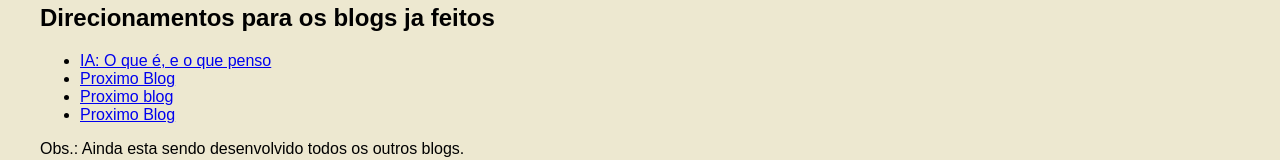
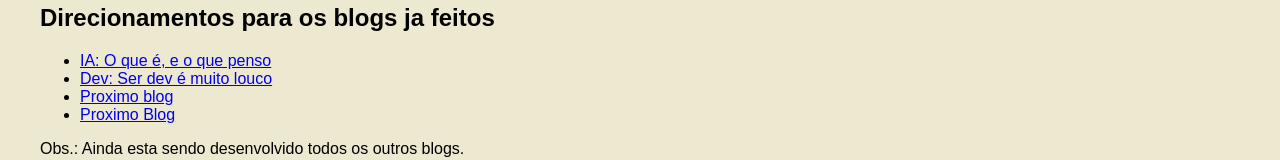
Before and after one commit to machadodeassisll76blip/Projeto-Blog, a plain HTML site: page index.html in a window 1280 px wide. Shown: the part 938-1098 px from the top of the page. Drawn offline with Linux system fonts and the light colour scheme.

Commit message:
Update blog links in index.html

```diff
--- a/index.html
+++ b/index.html
@@ -41,7 +41,7 @@
     <h2>Direcionamentos para os blogs ja feitos</h2>
         <ul>
             <li><a href="https://machadodeassisll76blip.github.io/Blog.pag1/" target="_blank">IA: O que é, e o que penso</a></li>
-            <li><a href="https://jonasazrael.github.io/blog/" target="_blank">Proximo Blog</a></li>
+            <li><a href="https://machadodeassisll76blip.github.io/Blog.pag2/" target="_blank">Dev: Ser dev é muito louco</a></li>
             <li><a href="https://jonasazrael.github.io/blog/" target="_blank">Proximo blog</a></li>
             <li><a href="https://jonasazrael.github.io/blog/" target="_blank">Proximo Blog</a></li>
         </ul>
```
